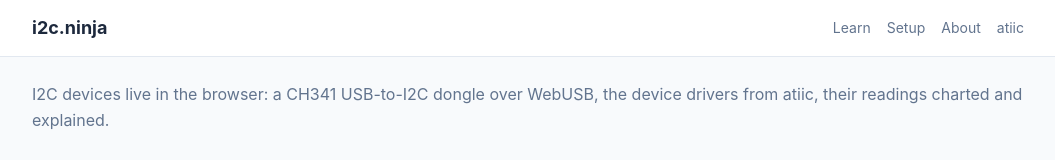
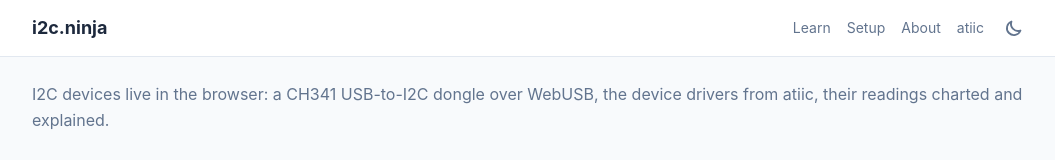
Before and after one commit to aguegu/i2c.ninja, a Vue app: page / in a window 1280 px wide. Shown: the top 160 px of the page, without its empty margins (112-1167 px from the left). Built offline with nearby package versions, Linux system fonts and the light colour scheme.

Commit message:
Header: a light/dark switch (the device's setting until used; the pick kept, set before the page paints)
Co-Authored-By: Claude Opus 5.5 <noreply@anthropic.com>

```diff
--- a/index.html
+++ b/index.html
@@ -10,6 +10,13 @@
     <link rel="icon" type="image/png" sizes="32x32" href="/favicon-32x32.png">
     <link rel="icon" type="image/png" sizes="16x16" href="/favicon-16x16.png">
     <link rel="manifest" href="/site.webmanifest">
+    <script>
+      // the theme picked on the header's switch, set before the page paints
+      try {
+        const t = localStorage.getItem('theme');
+        if (t === 'light' || t === 'dark') document.documentElement.dataset.theme = t;
+      } catch {}
+    </script>
   </head>
   <body>
     <div id="app"></div>
--- a/src/App.vue
+++ b/src/App.vue
@@ -1,5 +1,8 @@
 <script setup>
+import { useTheme } from './lib/theme.js';
+
 const ATIIC = 'https://github.com/aguegu/atiic';
+const { dark, toggle } = useTheme();
 </script>
 
 <template>
@@ -13,6 +16,12 @@ const ATIIC = 'https://github.com/aguegu/atiic';
           <RouterLink to="/about" class="hover:text-emerald-600" active-class="text-emerald-600">About</RouterLink>
           <a :href="ATIIC" class="hover:text-emerald-600">atiic</a>
         </nav>
+        <button type="button" class="-mr-1 rounded p-1 text-slate-500 hover:bg-slate-100 hover:text-slate-800 dark:text-slate-400 dark:hover:bg-slate-700 dark:hover:text-slate-100" :title="dark ? 'Light mode' : 'Dark mode'" :aria-label="dark ? 'Switch to light mode' : 'Switch to dark mode'" @click="toggle">
+          <svg viewBox="0 0 20 20" class="h-5 w-5" fill="none" stroke="currentColor" stroke-width="1.8" stroke-linecap="round" stroke-linejoin="round" aria-hidden="true">
+            <g v-if="dark"><circle cx="10" cy="10" r="3.5" /><path d="M10 2v2M10 16v2M2 10h2M16 10h2M4.3 4.3l1.4 1.4M14.3 14.3l1.4 1.4M4.3 15.7l1.4-1.4M14.3 5.7l1.4-1.4" /></g>
+            <path v-else d="M16.5 12.5A7 7 0 0 1 7.5 3.5a7 7 0 1 0 9 9z" />
+          </svg>
+        </button>
       </div>
     </header>
     <RouterView />
--- /dev/null
+++ b/src/lib/theme.js
@@ -0,0 +1,30 @@
+// The header's light/dark switch: the device's setting until it's used, then
+// the pick, kept in localStorage and set as data-theme on <html> (style.css
+// and index.html's early script read it).
+import { ref, onBeforeUnmount } from 'vue';
+
+const KEY = 'theme';
+
+export function useTheme() {
+  const media = matchMedia('(prefers-color-scheme: dark)');
+  const root = document.documentElement;
+  const effective = () => root.dataset.theme === 'dark' || (root.dataset.theme !== 'light' && media.matches);
+  const dark = ref(effective());
+
+  function toggle() {
+    const next = dark.value ? 'light' : 'dark';
+    root.dataset.theme = next;
+    try {
+      localStorage.setItem(KEY, next);
+    } catch {
+      // storage blocked: the pick lasts this visit
+    }
+    dark.value = effective();
+  }
+
+  const onMedia = () => { dark.value = effective(); };
+  media.addEventListener('change', onMedia);
+  onBeforeUnmount(() => media.removeEventListener('change', onMedia));
+
+  return { dark, toggle };
+}
--- a/src/style.css
+++ b/src/style.css
@@ -1,9 +1,27 @@
 @import "tailwindcss";
 
-/* light or dark as the device is: Tailwind's dark: follows
-   prefers-color-scheme; the native controls follow color-scheme */
+/* light or dark as the device is, unless the header's switch picked one
+   (data-theme on <html>): Tailwind's dark: and the tokens below follow
+   that; the native controls follow color-scheme */
+@custom-variant dark {
+  &:where([data-theme="dark"], [data-theme="dark"] *) {
+    @slot;
+  }
+  @media (prefers-color-scheme: dark) {
+    &:where(:root:not([data-theme="light"]), :root:not([data-theme="light"]) *) {
+      @slot;
+    }
+  }
+}
+
 :root {
   color-scheme: light dark;
+}
+:root[data-theme="light"] {
+  color-scheme: light;
+}
+:root[data-theme="dark"] {
+  color-scheme: dark;
 }
 
 /* markdown rendered into the page (the About page's) */
@@ -40,7 +58,7 @@
 }
 
 @media (prefers-color-scheme: dark) {
-  :root {
+  :root:not([data-theme="light"]) {
     --series-1: #3987e5;
     --series-2: #d95926;
     --series-3: #199e70;
@@ -48,3 +66,10 @@
     --chart-text: #94a3b8; /* slate-400 */
   }
 }
+:root[data-theme="dark"] {
+  --series-1: #3987e5;
+  --series-2: #d95926;
+  --series-3: #199e70;
+  --chart-grid: #334155;
+  --chart-text: #94a3b8;
+}
```
